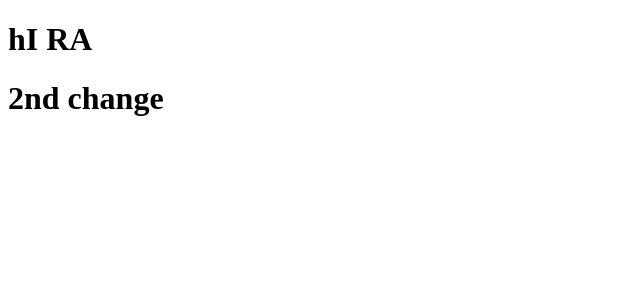
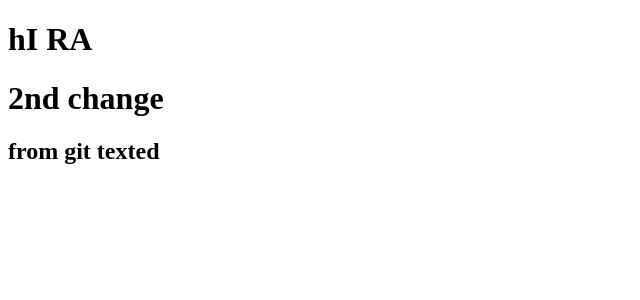
Before and after one commit to abhiabhi17/gitangulartesting, an Angular app: page / in a window 1280 px wide. Shown: the top 300 px of the page, without its empty margins (0-640 px from the left). Built offline with nearby package versions, Linux system fonts and the light colour scheme.

Commit message:
Update app.component.html

```diff
--- a/src/app/app.component.html
+++ b/src/app/app.component.html
@@ -1,2 +1,3 @@
 <h1> hI RA</h1>
 <h1>2nd change</h1>
+<h2>from git texted</h2>
```
